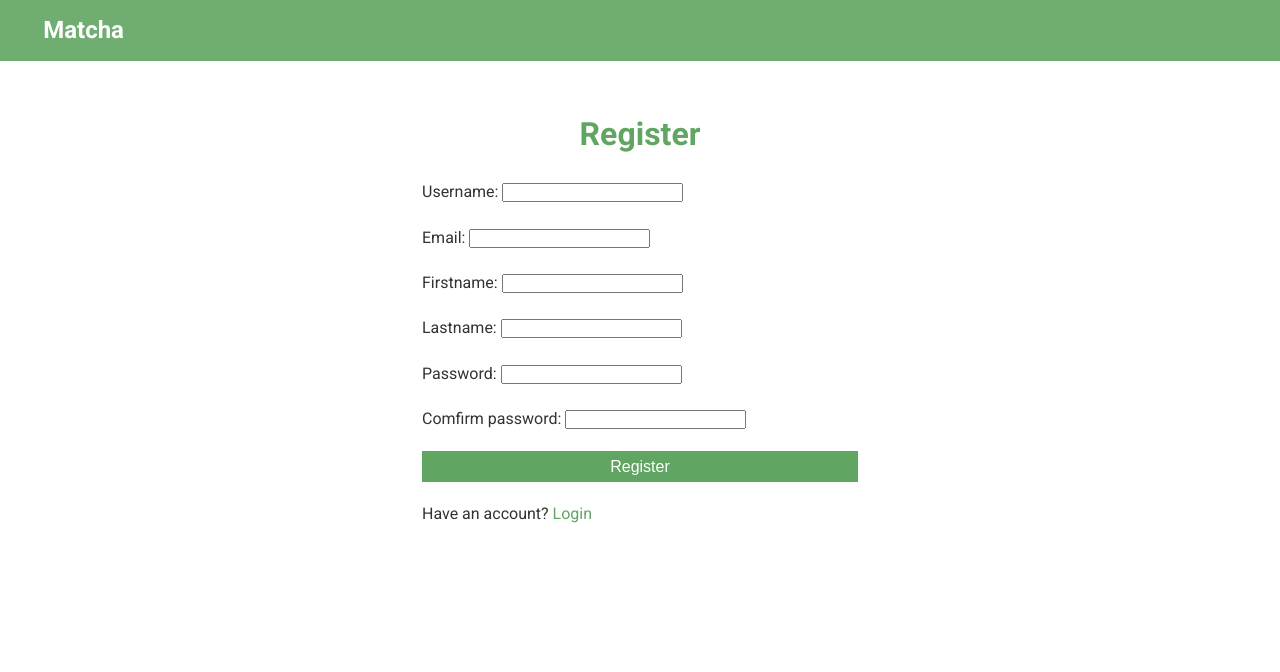
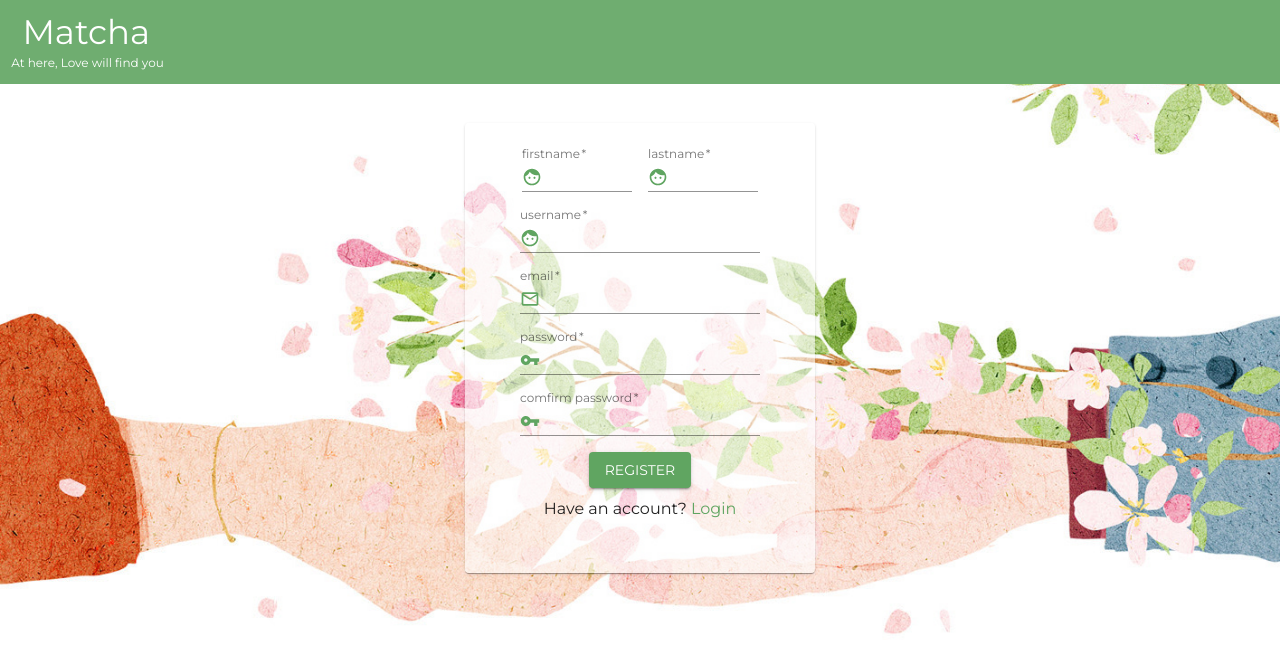
Before and after one commit to lpan42/Matcha, a React (Create React App) app in the folder front/: page /register in a window 1280 px wide. Shown: the top 672 px of the page. Built offline with nearby package versions, Linux system fonts and the light colour scheme; no server answers.

Commit message:
start css part

```diff
--- a/front/public/index.html
+++ b/front/public/index.html
@@ -5,8 +5,8 @@
     <link rel="icon" href="%PUBLIC_URL%/favicon.ico" />
     <meta name="viewport" content="width=device-width, initial-scale=1" />
     <script src="https://kit.fontawesome.com/88f3ea376e.js" crossorigin="anonymous"></script>
-    <link rel="stylesheet" href="https://fonts.googleapis.com/css?family=Roboto:300,400,500,700&display=swap" />
     <link rel="stylesheet" href="https://fonts.googleapis.com/icon?family=Material+Icons" />
+    <link rel="stylesheet" href="https://fonts.googleapis.com/css?family=Montserrat&display=swap" />
     <meta
       name="description"
       content="Web site created using create-react-app"
@@ -14,8 +14,6 @@
     <title>Matcha</title>
   </head>
   <body>
-    <noscript>You need to enable JavaScript to run this app.</noscript>
     <div id="root"></div>
-
   </body>
 </html>
--- a/front/src/App.js
+++ b/front/src/App.js
@@ -61,8 +61,12 @@ toast.configure({
 	  info: {
 		contrastText: '#ffffff',
 		main: '#38618C',
+	  },
+	},
+	typography: {
+		fontFamily: "'Montserrat', sans-serif",
+		textTransform: "none",
 	  }
-	},
   });
 
 const App = () => {
@@ -75,7 +79,7 @@ const App = () => {
 			<ThemeProvider theme={theme}>
 				<Fragment>
 					<Header title ="Matcha"/>
-					<div className="container">
+					{/* <div className="container"> */}
 						<Switch>
 							<PrivateRoute exact path='/' component={Index} />
 							<PrivateRoute exact path='/account' component={Account} />
@@ -91,7 +95,7 @@ const App = () => {
 							<Route exact path='/login' component={Login} />
 							<Route component={NotFound} />
 						</Switch>
-					</div>
+					{/* </div> */}
 				</Fragment>
 			</ThemeProvider>
 			</Router>
--- a/front/src/components/index/index.js
+++ b/front/src/components/index/index.js
@@ -80,7 +80,7 @@ const Index = () => {
   useEffect(() => {
     loadUser();
     if(!token && !user){
-       history.push(`/login`);
+       history.push(`/register`);
     }
     getSuggestions();
     //eslint-disable-next-line
@@ -193,7 +193,7 @@ const updateSuggestions = (input) => {
   }
 
   return (
-    <Fragment>
+    <div className="container">
       <div style={{display:"flex",padding:"10px",justifyContent:"space-between"}}>
         <Filter update={updateSuggestions}/>
         <form>
@@ -219,7 +219,7 @@ const updateSuggestions = (input) => {
           {suggestions.length ? suggestUser : null}
         </Grid>
       </div>
-    </Fragment>
+    </div>
   )
 }
 
--- a/front/src/components/layout/Header.js
+++ b/front/src/components/layout/Header.js
@@ -16,6 +16,17 @@ import MenuItem from '@material-ui/core/MenuItem';
 import MenuList from '@material-ui/core/MenuList';
 import ExitToAppIcon from '@material-ui/icons/ExitToApp';
 import ChatContext from '../../contexts/chat/chatContext';
+import Typography from '@material-ui/core/Typography';
+import { makeStyles } from '@material-ui/core/styles';
+
+const useStyles = makeStyles((theme) => ({
+    logo: {
+        display:"flex",
+        flexDirection: "column",
+        justifyContent:"flex-start",
+        alignContent:"left",
+    },
+}));
 
 const Header = ({ title }) => {
     const userContext = useContext(UserContext);
@@ -27,6 +38,7 @@ const Header = ({ title }) => {
     const { clearProfile } = profileContext;
     const { getNotif, clearNotif } = notifContext;
     const { getChatNotif, clearChat } = chatContext;
+    const classes = useStyles();
 
     useEffect(() => {
         if(token && user){
@@ -80,7 +92,11 @@ const Header = ({ title }) => {
 
     return (
         <nav className='navbar bg-primary'>
-            <h1><Link to='/'>{title}</Link></h1>
+            <div className={classes.logo}>
+                <Typography variant="h4"><Link to='/'>{title}</Link></Typography>
+                <Typography variant="caption">At here, Love will find you</Typography>
+            </div>
+
             <ul>{ token && authLinks }</ul>
         </nav>
     )
--- a/front/src/components/notification/notifications.js
+++ b/front/src/components/notification/notifications.js
@@ -73,13 +73,13 @@ const Notifications = () => {
     )
 
     return (
-        <Fragment>
+        <div className="container">
             <Button size="small" color="primary" onClick={()=>setAllReaded()}
             >Mark All As Readed</Button>
             <List className={classes.root}>
                 {notif && notif.length ? renderNotif : <p className="text-center">You dont have any new notification</p>}
             </List>
-        </Fragment>
+        </div>
     )
 }
 
--- a/front/src/components/user/Login.js
+++ b/front/src/components/user/Login.js
@@ -5,13 +5,52 @@ import NotifContext from '../../contexts/notification/notifContext';
 import ProfileContext from '../../contexts/profile/profileContext';
 import { toast } from 'react-toastify';
 import ChatContext from '../../contexts/chat/chatContext';
+import bgImage from './bg_image.jpg';
+import { makeStyles } from '@material-ui/core/styles';
+import Card from '@material-ui/core/Card';
+import CardContent from '@material-ui/core/CardContent';
+import Typography from '@material-ui/core/Typography';
+import TextField from '@material-ui/core/TextField';
+import Button from '@material-ui/core/Button';
+import FaceIcon from '@material-ui/icons/Face';
+import InputAdornment from '@material-ui/core/InputAdornment';
+import VpnKeyIcon from '@material-ui/icons/VpnKey';
+import { fade } from '@material-ui/core/styles/colorManipulator';
+
+const useStyles = makeStyles(theme => ({
+    bg: {
+        height:"90%",
+        backgroundImage: `url(${bgImage})`,
+        backgroundPosition: 'center',
+        backgroundSize: 'cover',
+        backgroundRepeat: 'no-repeat',
+        display:"flex",
+        flexDirection: "row",
+        justifyContent:"center",
+        alignContent:"center",
+    },
+    card: {
+        marginTop: "8%",
+        textAlign:"center",
+        backgroundColor: fade("#FFFFFF", 0.6),
+        height:280,
+        minWidth: 250,
+        maxWidth:350,
+    },
+    form: {
+        "& .MuiTextField-root": {
+            margin: theme.spacing(1),
+            width: "25ch"
+          },
+    },
+  }));
 
 const Login = (props) => {
     const userContext = useContext(UserContext);
     const notifContext = useContext(NotifContext);
     const  profileContext = useContext(ProfileContext);
     const chatContext = useContext(ChatContext);
-
+    const classes = useStyles();
     const { login, error, token, user, success, clearError, clearSuccess} = userContext;
     const { getProfile} = profileContext;
     const { getNotif } = notifContext;
@@ -42,7 +81,7 @@ const Login = (props) => {
     const { username, password } = loginUser;
 
     const onChange = e => {
-        setLoginUser({ ...loginUser, [e.target.name]: e.target.value });
+        setLoginUser({ ...loginUser, [e.target.id]: e.target.value });
     }
 
     const onSubmit = e => {
@@ -58,23 +97,37 @@ const Login = (props) => {
         }
     }
     return (
-        <div className='form-container'>
-            <h1>
-               <span className='text-primary'> Login </span>
-            </h1>
-            <form onSubmit={onSubmit}>
-                <div className="form-group">
-                    <label htmlFor="username">Username: </label>
-                    <input type='text' name='username' value={username} onChange={onChange} />
-                </div>
-                <div className="form-group">
-                    <label htmlFor="password">Password: </label>
-                    <input type='password' name='password' value={password} onChange={onChange} />
-                </div>
-                <input type="submit" value="Login" className="btn btn-primary btn-block" />
-            </form>
-            <p>Don't have an account? <Link to='Register'> Register</Link></p>
-            <p>Forget your password? <Link to='resetpwd_request'> Reset Password</Link></p>
+        <div className={classes.bg}>
+            <Card className={classes.card}>
+                <CardContent>
+                    <form className={classes.form} onSubmit={onSubmit}>
+                        <TextField required id="username" label="username"
+                            InputProps={{
+                                startAdornment: (
+                                <InputAdornment position="start">
+                                    <FaceIcon fontSize="small" color="primary"/>
+                                </InputAdornment>
+                                ),
+                            }}
+                            type="text" size="small" value={username} onChange={onChange}
+                        />
+                        <TextField required id="password" label="password"
+                            InputProps={{
+                                startAdornment: (
+                                <InputAdornment position="start">
+                                    <VpnKeyIcon fontSize="small" color="primary"/>
+                                </InputAdornment>
+                                ),
+                            }}
+                            type="password" size="small" value={password} onChange={onChange}
+                        />
+                        <br></br>
+                        <Button type="submit" color="primary" variant="contained" style={{margin:"8px"}}>Login</Button>
+                    </form>
+                    <p>Don't have an account? <Link to='Register'> Register</Link></p>
+                    <p>Forget your password? <Link to='resetpwd_request'> Reset Password</Link></p>
+                </CardContent>
+            </Card>
         </div>
     )
 }
--- a/front/src/components/user/Register.js
+++ b/front/src/components/user/Register.js
@@ -3,6 +3,45 @@ import { Link } from 'react-router-dom';
 import UserContext from '../../contexts/user/userContext';
 import { toast } from 'react-toastify';
 import Spinner from '../layout/Spinner';
+import bgImage from './bg_image.jpg';
+import { makeStyles } from '@material-ui/core/styles';
+import Card from '@material-ui/core/Card';
+import CardContent from '@material-ui/core/CardContent';
+import TextField from '@material-ui/core/TextField';
+import Button from '@material-ui/core/Button';
+import FaceIcon from '@material-ui/icons/Face';
+import InputAdornment from '@material-ui/core/InputAdornment';
+import MailOutlineIcon from '@material-ui/icons/MailOutline';
+import VpnKeyIcon from '@material-ui/icons/VpnKey';
+import { fade } from '@material-ui/core/styles/colorManipulator';
+
+const useStyles = makeStyles(theme => ({
+    bg: {
+        height:"90%",
+        backgroundImage: `url(${bgImage})`,
+        backgroundPosition: 'center',
+        backgroundSize: 'cover',
+        backgroundRepeat: 'no-repeat',
+        display:"flex",
+        flexDirection: "row",
+        justifyContent:"center",
+        alignContent:"center",
+    },
+    card: {
+        marginTop: "3%",
+        textAlign:"center",
+        backgroundColor: fade("#FFFFFF", 0.6),
+        maxHeight:450,
+        minWidth: 275,
+        maxWidth:350,
+    },
+    form: {
+        "& .MuiTextField-root": {
+            margin: theme.spacing(1),
+            width: "25ch"
+          }
+    },
+  }));
 
 const Register = (props) => {
     const userContext = useContext(UserContext);
@@ -17,6 +56,7 @@ const Register = (props) => {
     })
 
     const { register, error, success, token, clearSuccess, clearError } = userContext;
+    const classes = useStyles();
 
     useEffect(() => {
         if(token){
@@ -36,7 +76,7 @@ const Register = (props) => {
     const { username, email, firstname, lastname, password, re_password } = user;
 
     const onChange = e => {
-        setUser({ ...user, [e.target.name]: e.target.value });
+        setUser({ ...user, [e.target.id]: e.target.value });
     }
 
     const onSubmit = e => {
@@ -58,38 +98,76 @@ const Register = (props) => {
     }
 
     return (
-        <div className='form-container'>
-            <h1>
-               <span className='text-primary'> Register </span>
-            </h1>
-            <form onSubmit={onSubmit}>
-                <div className="form-group">
-                    <label htmlFor="name">Username: </label>
-                    <input type='text' name='username' value={username} onChange={onChange} />
-                </div>
-                <div className="form-group">
-                    <label htmlFor="email">Email: </label>
-                    <input type='email' name='email' value={email} onChange={onChange} />
-                </div>
-                <div className="form-group">
-                    <label htmlFor="firstname">Firstname: </label>
-                    <input type='text' name='firstname' value={firstname} onChange={onChange} />
-                </div>
-                <div className="form-group">
-                    <label htmlFor="lastname">Lastname: </label>
-                    <input type='text' name='lastname' value={lastname} onChange={onChange} />
-                </div>
-                <div className="form-group">
-                    <label htmlFor="password">Password: </label>
-                    <input type='password' name='password' value={password} onChange={onChange} />
-                </div>
-                <div className="form-group">
-                    <label htmlFor="re_password">Comfirm password: </label>
-                    <input type='password' name='re_password' value={re_password} onChange={onChange} />
-                </div>
-                <input type="submit" value="Register" className="btn btn-primary btn-block" />
-            </form>
-            Have an account? <Link to='Login'>Login</Link>
+        <div className={classes.bg}>
+            <Card className={classes.card}>
+                <CardContent>
+                    <form className={classes.form} onSubmit={onSubmit}>
+                        <TextField required id="firstname" label="firstname" style = {{width: 110}}
+                            InputProps={{
+                                startAdornment: (
+                                <InputAdornment position="start">
+                                    <FaceIcon fontSize="small" color="primary"/>
+                                </InputAdornment>
+                                ),
+                            }}
+                            type="text" size="small" value={firstname} onChange={onChange}
+                        />
+                        <TextField required id="lastname" label="lastname" style = {{width: 110}}
+                            InputProps={{
+                                startAdornment: (
+                                <InputAdornment position="start">
+                                    <FaceIcon fontSize="small" color="primary"/>
+                                </InputAdornment>
+                                ),
+                            }}
+                            type="text" size="small" value={lastname} onChange={onChange}
+                        />
+                        <TextField required id="username" label="username" style = {{width: 240}}
+                            InputProps={{
+                                startAdornment: (
+                                <InputAdornment position="start">
+                                    <FaceIcon fontSize="small" color="primary"/>
+                                </InputAdornment>
+                                ),
+                            }}
+                            type="text" size="small" value={username} onChange={onChange}
+                        />
+                        <TextField required id="email" label="email" style = {{width: 240}}
+                            InputProps={{
+                                startAdornment: (
+                                <InputAdornment position="start">
+                                    <MailOutlineIcon fontSize="small" color="primary"/>
+                                </InputAdornment>
+                                ),
+                            }}
+                            type="email" size="small"  value={email} onChange={onChange}
+                        />
+                        <TextField required id="password" label="password" style = {{width: 240}}
+                            InputProps={{
+                                startAdornment: (
+                                <InputAdornment position="start">
+                                    <VpnKeyIcon fontSize="small" color="primary"/>
+                                </InputAdornment>
+                                ),
+                            }}
+                            type="password" size="small" value={password} onChange={onChange}
+                        />
+                        <TextField required id="re_password" label="comfirm password" style = {{width: 240}}
+                            InputProps={{
+                                startAdornment: (
+                                <InputAdornment position="start">
+                                    <VpnKeyIcon fontSize="small" color="primary"/>
+                                </InputAdornment>
+                                ),
+                            }}
+                            type="password" size="small" value={re_password} onChange={onChange}
+                        />
+                        <br></br>
+                        <Button type="submit" color="primary" variant="contained" style={{margin:"8px"}}>Register</Button>
+                    </form>
+                    Have an account? <Link to='Login'>Login</Link>
+                </CardContent>
+            </Card>
         </div>
     )
 }
--- a/front/src/style/App.css
+++ b/front/src/style/App.css
@@ -7,6 +7,11 @@
   --danger-color: #B33951;
   --success-color: #60A561;
 }
+
+body > #root > div {
+  height: 100vh;
+}
+
 .Toastify__toast--success {
   background-color: var(--primary-color) !important;
 }
@@ -27,7 +32,7 @@
 }
 
 body {
-  font-family: 'Roboto', sans-serif;
+  font-family: 'Montserrat';
   font-size: 1rem;
   line-height: 1.6;
   background-color: #fff;
@@ -53,10 +58,11 @@ img {
 
 /* Utilities */
 .container {
-  max-width: 1100px;
-  margin: auto;
-  overflow: hidden;
-  padding: 0 2rem;
+  /* max-width: 1100px; */
+  height: 85vh;
+  margin: 0;
+  overflow: auto;
+  padding: 1rem 2rem;
 }
 
 /* Text Styles*/
@@ -357,9 +363,9 @@ button {
 
 .form-container {
   max-width: 500px;
-  margin: 2rem auto;
+  /* margin: 2rem auto; */
   overflow: hidden;
-  padding: 0 2rem;
+  /* padding: 0 2rem; */
 }
 
 .form-container h1,
@@ -380,14 +386,15 @@ table th {
 
 /* Navbar */
 .navbar {
+  height: 10%;
   display: flex;
   justify-content: space-between;
   align-items: center;
-  padding: 0.7rem 2rem;
-  z-index: 1;
+  padding: 0.7rem;
+  /* z-index: 1; */
   width: 100%;
   opacity: 0.9;
-  margin-bottom: 1rem;
+  /* margin-bottom: 1rem; */
 }
 
 .navbar ul {
```
Also changed, not shown: front/src/components/user/bg_image.jpg (added).
